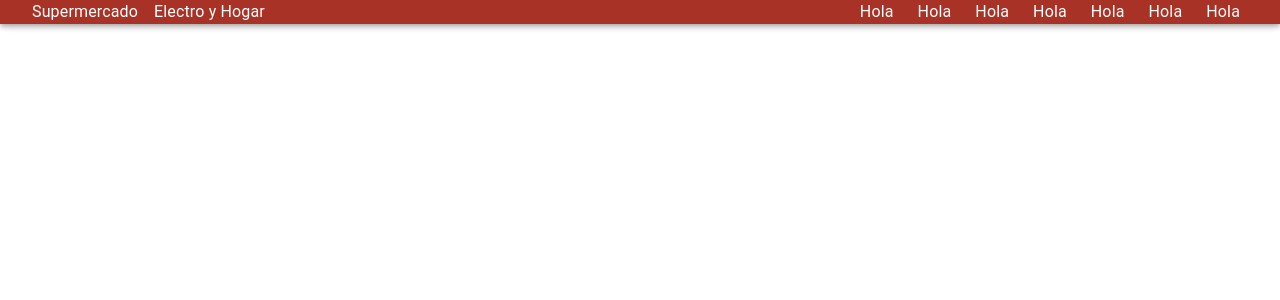
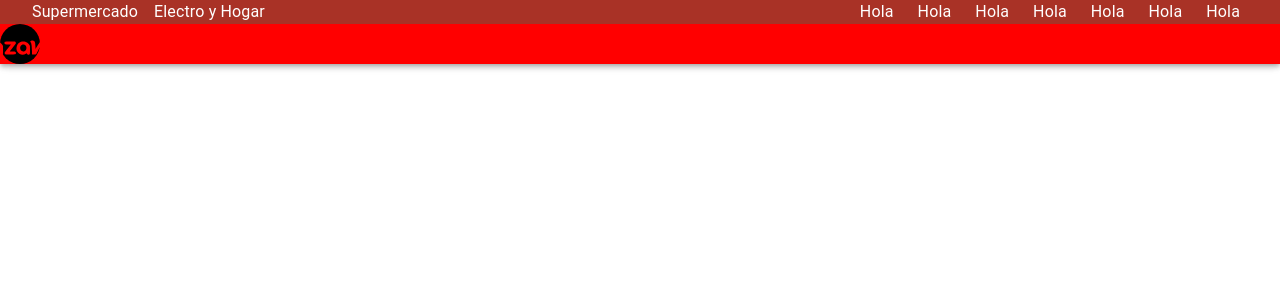
Before and after one commit to Nyxzaf/Proyecto-compartido-web, a React (Vite) app: page / in a window 1280 px wide. Shown: the top 300 px of the page. Built offline with nearby package versions, Linux system fonts and the light colour scheme.

Commit message:
se modifico SecondLane

```diff
--- a/src/components/head/SecondLane.jsx
+++ b/src/components/head/SecondLane.jsx
@@ -1,16 +1,18 @@
-import { Card, CardMedia, Stack } from '@mui/material'
+import { Card, CardMedia, Stack, Avatar } from '@mui/material'
 import React from 'react'
-/*import Photo from '.'*/
+import Photo from '../svg/plazavea.svg'
+import { red } from '@mui/material/colors'
+
 
 const SecondLane = () => {
   return (
     <div>
       <Stack style={{background:"red"}}>
-      {/* <img
+      <Avatar
         src={Photo}
         alt="Imagen de ejemplo"
-        style={{ float: 'left', marginRight: '10px' }}
-      /> */}
+        sx={{ width: 40, height: 40 }}
+      />
       </Stack>
     </div>
   )
```
Also changed, not shown: src/components/svg/plazavea.svg (renamed from src/components/head/plazavea.svg).
